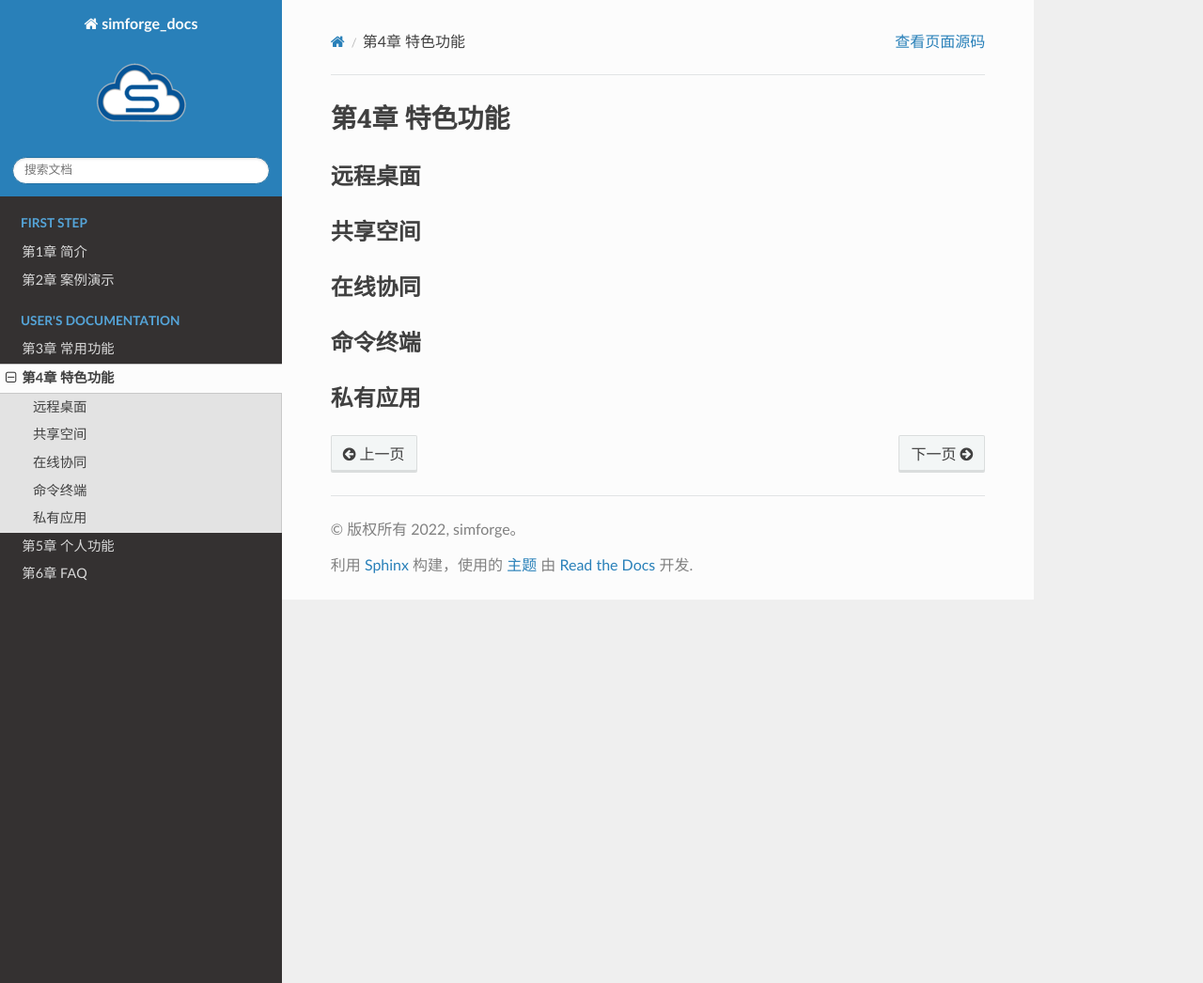
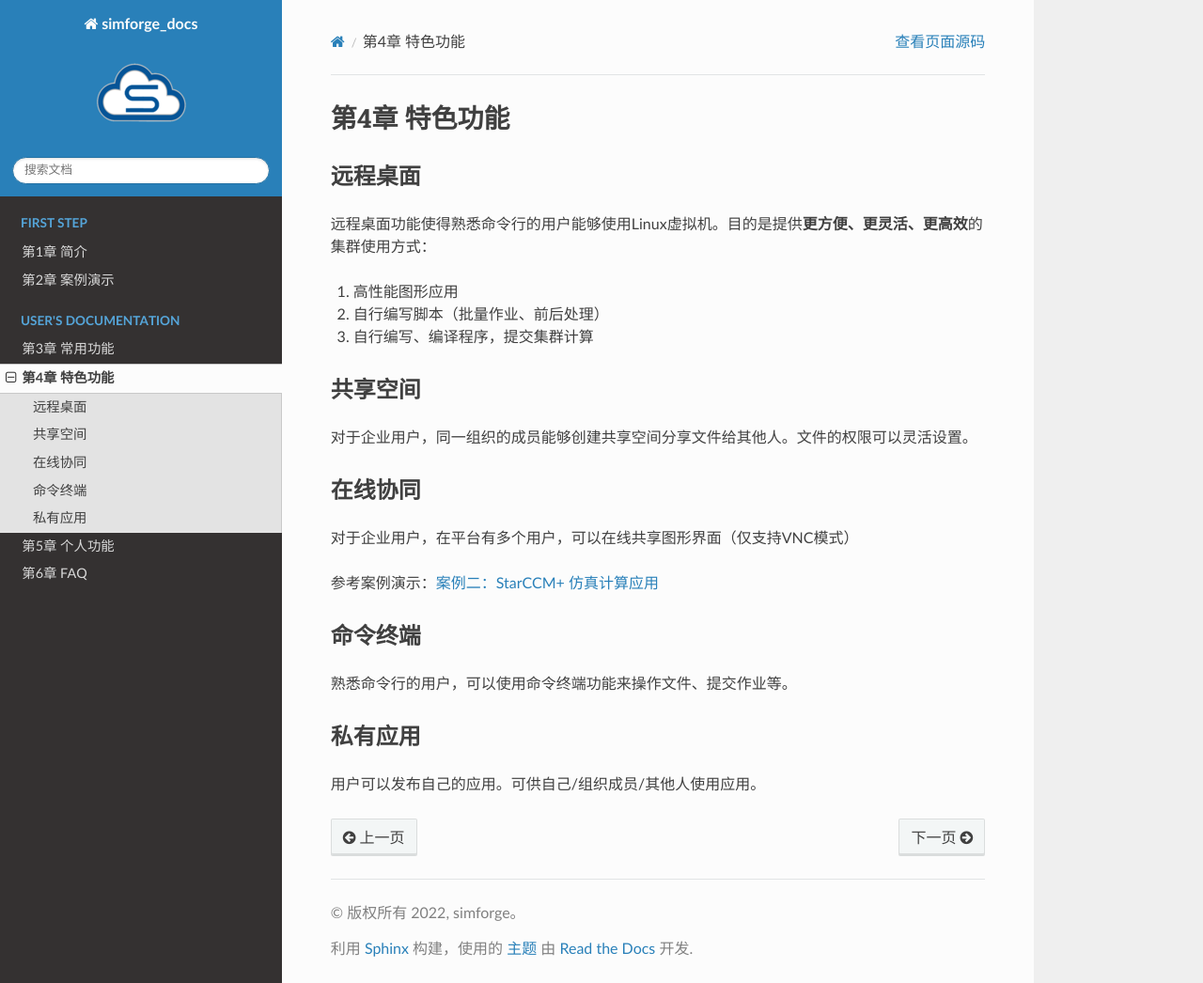
Before and after one commit to readthedocs/tutorial-sphinx-markdown-library, a Sphinx documentation site: the page built from docs/source/feature.md, in a window 1280 px wide and 1046 px high. Shown: the whole window at 94% size. Built offline with Sphinx 7.4.7 and the Read the Docs theme 2.0.0, drawn with Linux system fonts in a browser that asks for light colours.

Commit message:
fill feature and fix figures' bug

```diff
--- a/docs/source/feature.md
+++ b/docs/source/feature.md
@@ -2,9 +2,26 @@
 
 ## 远程桌面
 
+远程桌面功能使得熟悉命令行的用户能够使用Linux虚拟机。目的是提供**更方便、更灵活、更高效**的集群使用方式：
+
+1. 高性能图形应用
+2. 自行编写脚本（批量作业、前后处理）
+3. 自行编写、编译程序，提交集群计算
+
+
 ## 共享空间
+
+对于企业用户，同一组织的成员能够创建共享空间分享文件给其他人。文件的权限可以灵活设置。
+
 ## 在线协同
 
+对于企业用户，在平台有多个用户，可以在线共享图形界面（仅支持VNC模式）
+
+参考案例演示：{ref}`案例二：StarCCM+ 仿真计算应用`
 ## 命令终端
 
+熟悉命令行的用户，可以使用命令终端功能来操作文件、提交作业等。
+
 ## 私有应用
+
+用户可以发布自己的应用。可供自己/组织成员/其他人使用应用。
```
Also changed, not shown: docs/source/chapter_two.md (+4 -0 lines), docs/source/fre.md (+3 -0 lines), docs/source/index.md (+0 -3 lines).
